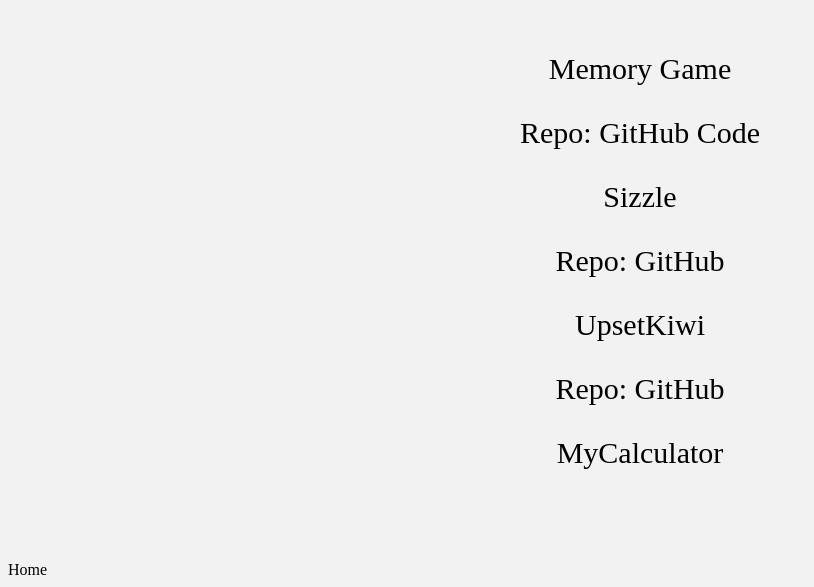
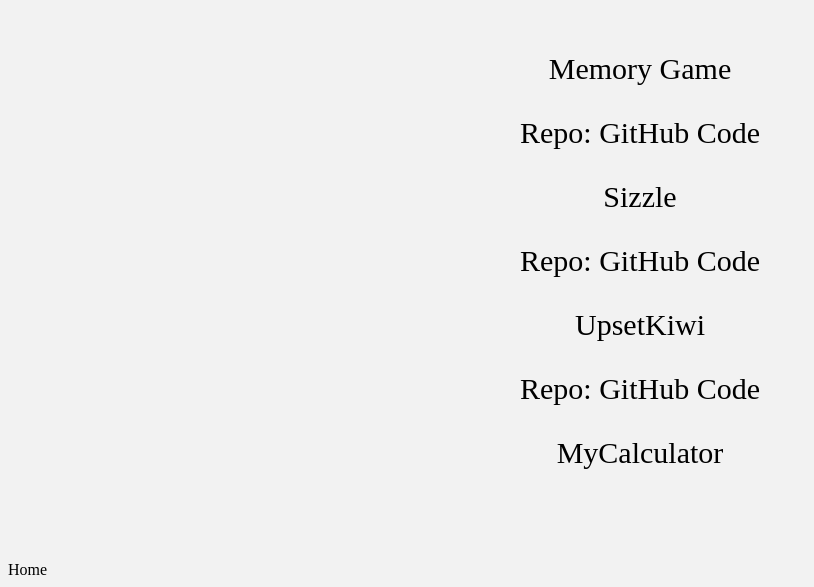
Before and after one commit to carlacfw/boilerplate-react-webpack, a React app: page / in a window 1280 px wide. Shown: the part 832-1419 px from the top of the page, without its empty margins (0-814 px from the left). Built offline with nearby package versions, Linux system fonts and the light colour scheme.

Commit message:
styling portfolio page

```diff
--- a/main.css
+++ b/main.css
@@ -6,6 +6,9 @@
  text-align: center;
  margin: 0 auto;
  font-size: 30px;
+}
+h2.jump{
+  cursor: pointer;
 }
 a:link {
   text-decoration: none;
--- a/src/components/Portfolio.js
+++ b/src/components/Portfolio.js
@@ -6,7 +6,8 @@
     return (
       <div className='tech'>
         <div className='welcome'><h1>Welcome</h1>
-          <h2 onClick={() => jump('.links')}>Here are some small projects that I have developed</h2>
+{/* jump function when is clicked it jumps to the div tag that is been passed as an argument of the jump().*/}
+          <h2 className='jump'onClick={() => jump('.links')}>Here are some small projects that I have developed</h2>
         </div>
       <div className='links'>
         <div className='memoryGame'>
@@ -16,12 +17,12 @@
 
         <div className='sizzle'>
           <a href="https://sizzzle.herokuapp.com">Sizzle</a>
-          <p>Repo: <a href="https://github.com/SizzleDevelopers/sizzle">GitHub</a> </p>
+          <p>Repo: <a href="https://github.com/SizzleDevelopers/sizzle">GitHub Code</a> </p>
         </div>
 
         <div className='upsetkiwi'>
           <a href=" https://upsetkiwi.herokuapp.com">UpsetKiwi</a>
-          <p>Repo: <a href="https://github.com/carlacfw/upsetkiwi">GitHub</a></p>
+          <p>Repo: <a href="https://github.com/carlacfw/upsetkiwi">GitHub Code</a></p>
         </div>
 
         <div className='calculator'>
```
